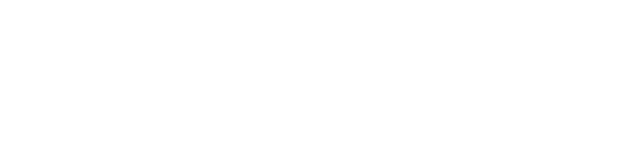
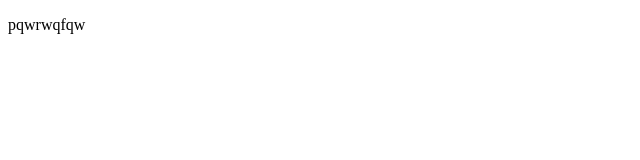
Before and after one commit to 00-hidan-00/zlatmax, a plain HTML site: page index.html in a window 1280 px wide. Shown: the whole page, without its empty margins (0-640 px from the left). Drawn offline with Linux system fonts and the light colour scheme.

Commit message:
new section

```diff
--- a/index.html
+++ b/index.html
@@ -10,7 +10,11 @@
 </head>
 
 <body>
-
+   <section>
+      <p>
+         pqwrwqfqw
+      </p>
+   </section>
 </body>
 
 </html>
```
